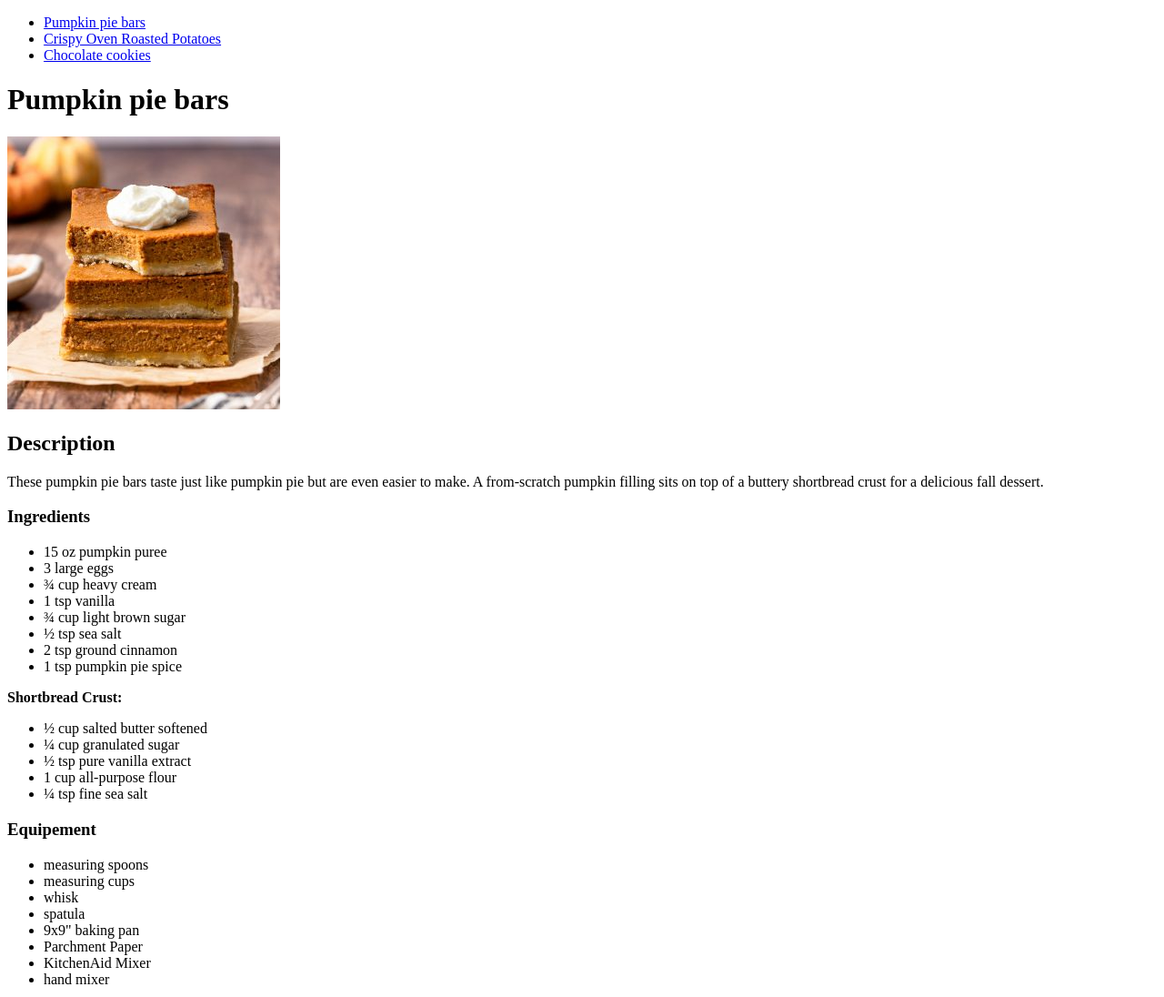
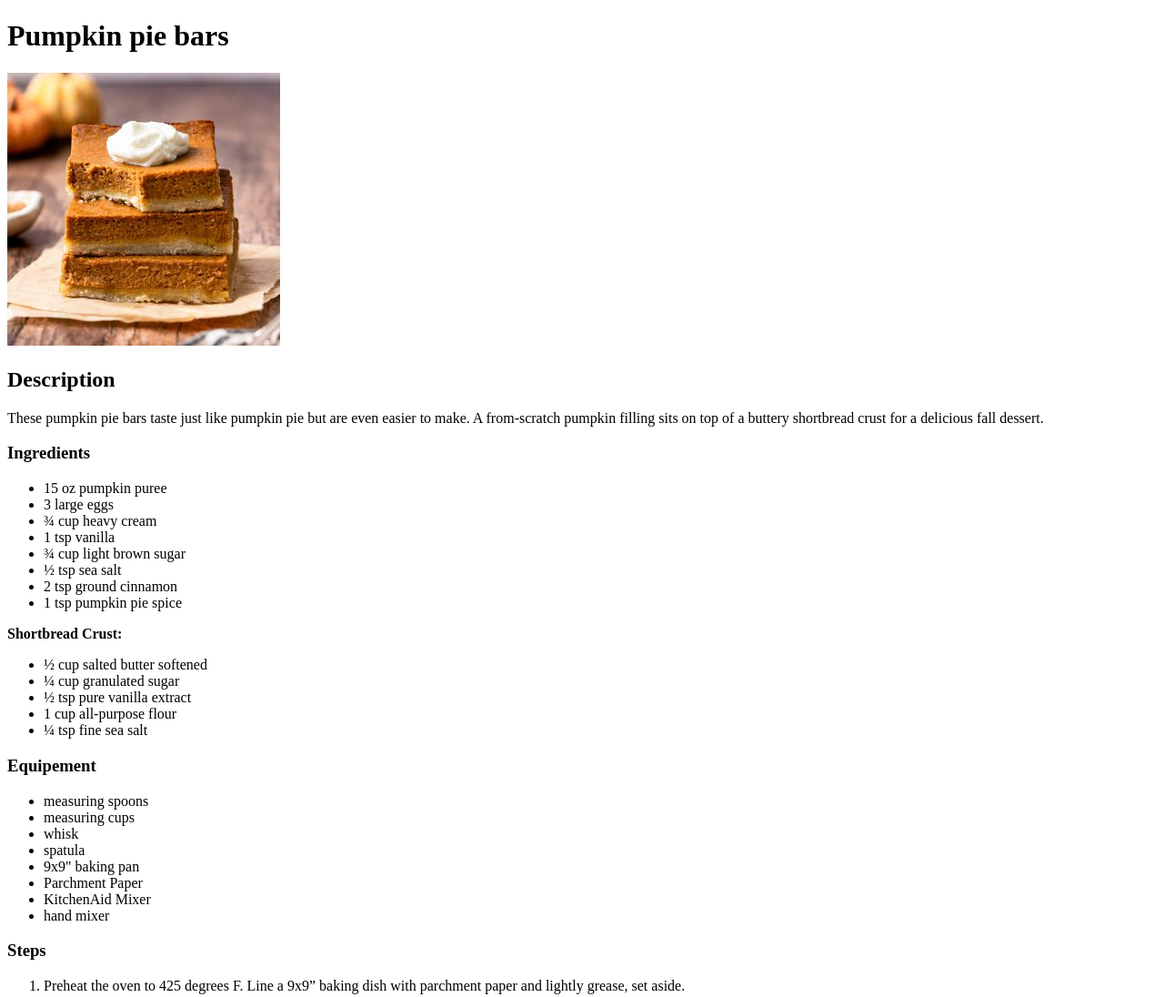
Before and after one commit to edesgree/odin-recipes, a plain HTML site: page recipes/pumpkinpiebars.html in a window 1280 px wide. Shown: the top 1096 px of the page at 91% size. Drawn offline with Linux system fonts and the light colour scheme.

Commit message:
remove menu from recipe pages

```diff
--- a/recipes/pumpkinpiebars.html
+++ b/recipes/pumpkinpiebars.html
@@ -9,11 +9,7 @@
 </head>
 
 <body>
-    <ul>
-        <li><a href="recipes/pumpkinpiebars.html">Pumpkin pie bars</a></li>
-        <li><a href="recipes/crispypotatoes.html">Crispy Oven Roasted Potatoes</a></li>
-        <li><a href="recipes/cookies.html">Chocolate cookies</a></li>
-    </ul>
+
     <h1>Pumpkin pie bars</h1>
     <img src="images/pumpkinbars.jpg" alt="">
     <h2>Description</h2>
@@ -41,21 +37,13 @@
     </ul>
     <h3>Equipement</h3>
     <ul>
-
         <li>measuring spoons</li>
-
         <li>measuring cups</li>
-
         <li>whisk</li>
-
         <li>spatula</li>
-
         <li>9x9" baking pan</li>
-
         <li>Parchment Paper</li>
-
         <li>KitchenAid Mixer</li>
-
         <li>hand mixer</li>
     </ul>
     <h3>Steps</h3>
```
Also changed, not shown: recipes/cookies.html (+0 -5 lines), recipes/crispypotatoes.html (+1 -5 lines).
